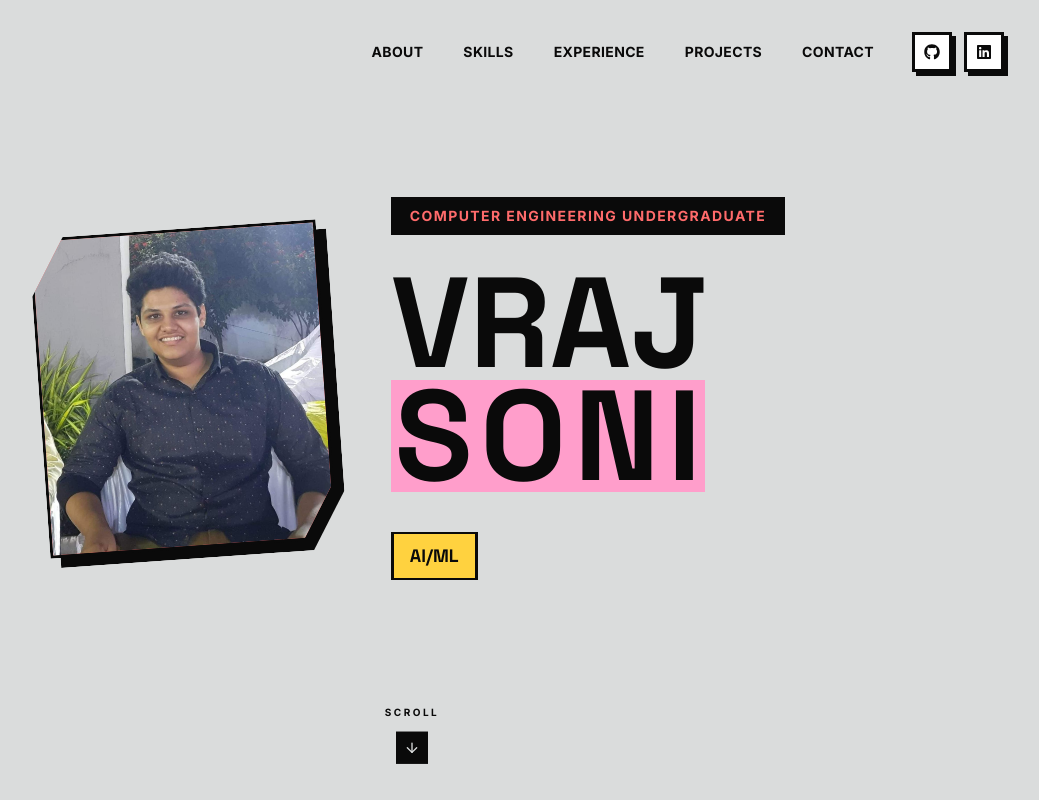
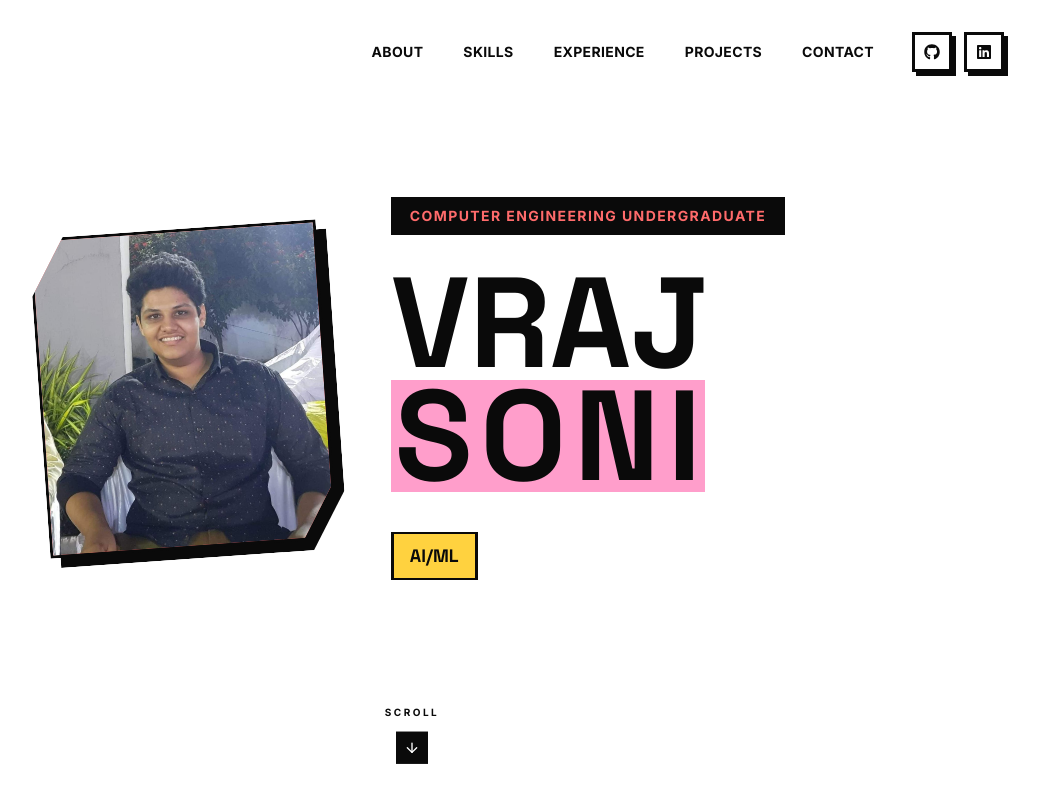
Before and after one commit to VrajSoni11/portfolio, a React (Vite) app: page / in a window 1280 px wide. Shown: the top 800 px of the page, without its empty margins (228-1267 px from the left). Built offline with nearby package versions, Linux system fonts and the light colour scheme.

Commit message:
minro chanegs

```diff
--- a/src/index.css
+++ b/src/index.css
@@ -20,7 +20,7 @@
   --font-body: "Inter", "Segoe UI", sans-serif;
 
   /* Base surface — now teal, driving the whole page background */
-  --color-lime-500: #dadcdc; /* primary page background */
+  --color-lime-500: #fff; /* primary page background */
   --color-lime-400: #a5f1e8; /* lighter panel variant */
   --color-lime-600: #16957f; /* pressed/darker variant */
 
```
